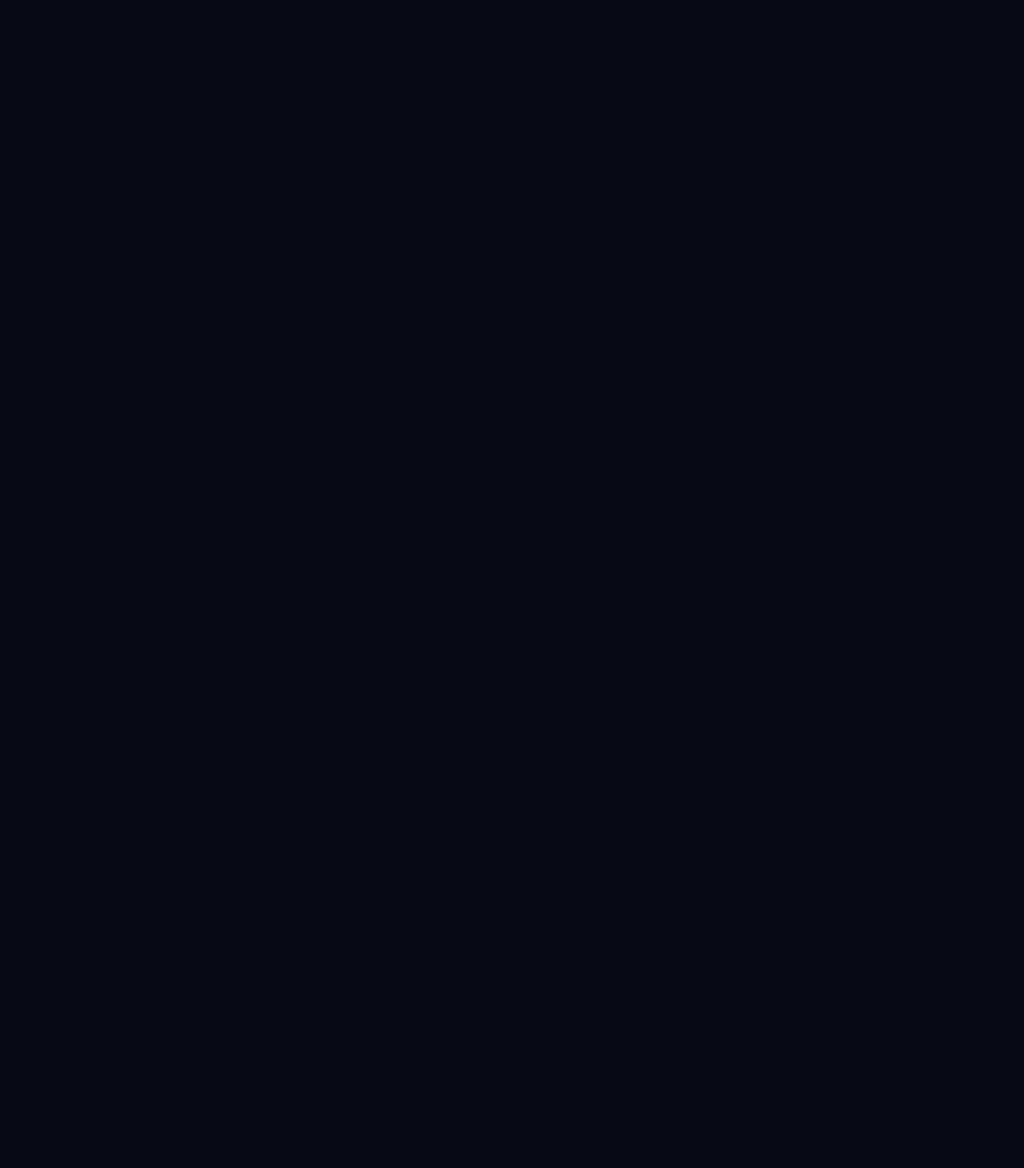
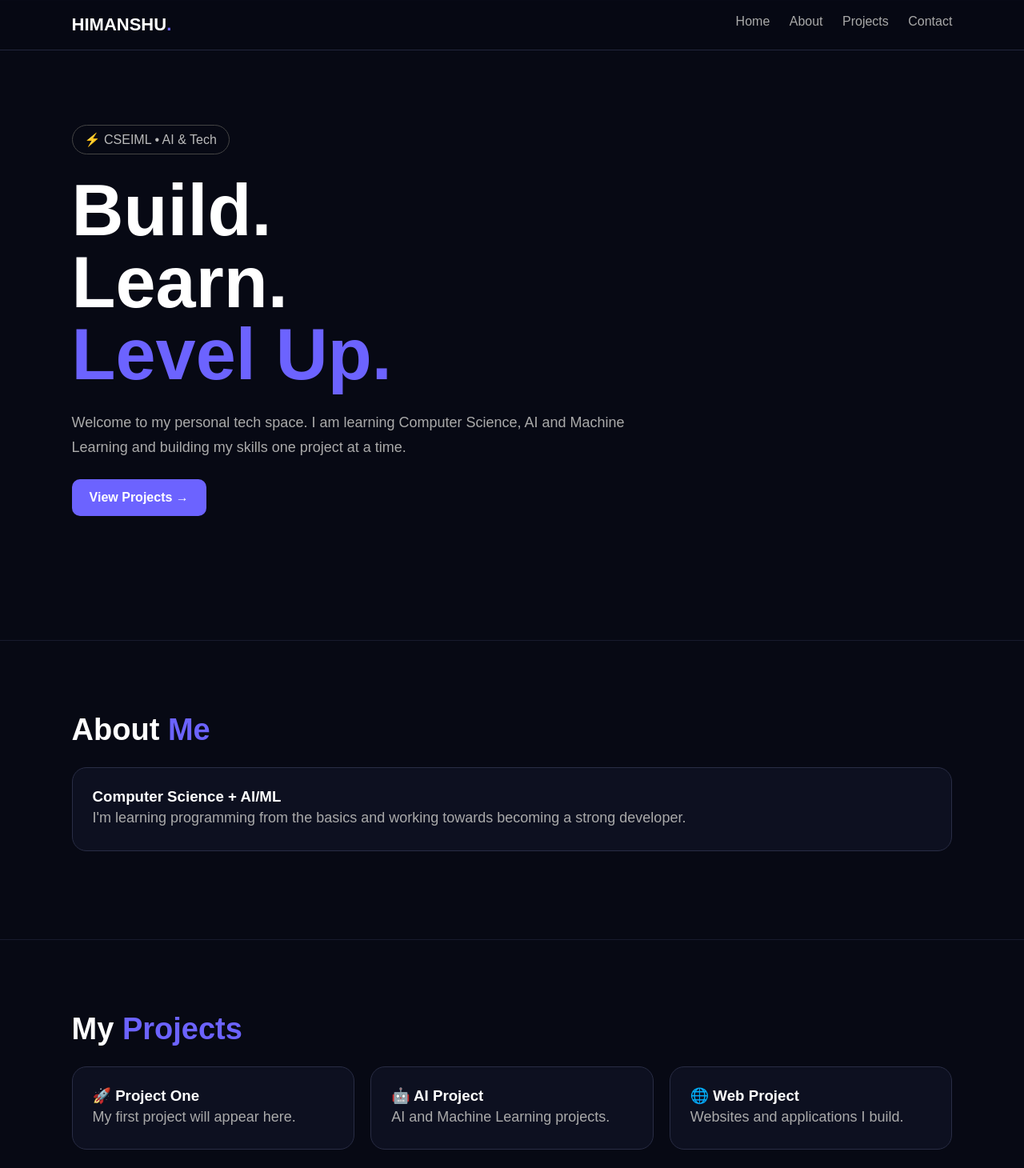
Before and after one commit to rajputhimanshuu049-netizen/himanshu123.github.io, a plain HTML site: page index.html in a window 1280 px wide. Shown: the top 1460 px of the page at 80% size. Before the commit the page ends 800 px from the top, so only its background shows below. Drawn offline with Linux system fonts and the light colour scheme.

Commit message:
Update index.html

```diff
--- a/index.html
+++ b/index.html
@@ -1,25 +1,18 @@
 <!DOCTYPE html>
-<html lang="en">
+<html>
 <head>
 <meta charset="UTF-8">
-<meta name="viewport" content="width=device-width, initial-scale=1.0">
-
+<meta name="viewport" content="width=device-width,initial-scale=1">
 <title>Himanshu | Tech</title>
 
 <style>
-*{
-    margin:0;
-    padding:0;
-    box-sizing:border-box;
-    scroll-behavior:smooth;
-}
-
+*{box-sizing:border-box;margin:0;padding:0}
+html{scroll-behavior:smooth}
 body{
-    font-family:Arial, sans-serif;
+font-family:Arial,sans-serif;
 background:#070914;
 color:white;
 }
-
 nav{
 position:fixed;
 top:0;
@@ -27,50 +20,148 @@ nav{
 padding:18px 7%;
 display:flex;
 justify-content:space-between;
-    align-items:center;
-    background:rgba(7,9,20,.9);
-    backdrop-filter:blur(10px);
-    border-bottom:1px solid #20243a;
-    z-index:100;
+background:#070914ee;
+border-bottom:1px solid #22263d;
+z-index:10;
 }
-
-.logo{
-    font-size:22px;
-    font-weight:bold;
-    letter-spacing:2px;
-}
-
-.logo span,
-h1 span,
-h2 span{
-    color:#6c63ff;
-}
-
-.navlinks{
-    display:flex;
-    gap:25px;
-}
-
-.navlinks a{
-    color:#aaaec5;
-    text-decoration:none;
-}
-
-.navlinks a:hover{
-    color:white;
-}
-
+.logo{font-size:22px;font-weight:bold}
+.logo span,h1 span,h2 span{color:#6c63ff}
+nav a{color:#aaa;text-decoration:none;margin-left:20px}
 .hero{
 min-height:100vh;
 display:flex;
 align-items:center;
-    padding:120px 7% 70px;
-    position:relative;
-    overflow:hidden;
+padding:100px 7%;
 }
+.hero div{max-width:750px}
+.badge{
+display:inline-block;
+padding:8px 15px;
+border:1px solid #444;
+border-radius:30px;
+margin-bottom:25px;
+color:#bbb;
+}
+h1{
+font-size:clamp(50px,10vw,90px);
+line-height:1;
+margin-bottom:25px;
+}
+p{
+font-size:18px;
+color:#aaa;
+line-height:1.7;
+}
+.btn{
+display:inline-block;
+margin-top:25px;
+padding:14px 22px;
+background:#6c63ff;
+color:white;
+border-radius:10px;
+text-decoration:none;
+font-weight:bold;
+}
+section{
+padding:90px 7%;
+border-top:1px solid #171b2d;
+}
+h2{font-size:38px;margin-bottom:25px}
+.card{
+background:#0d1020;
+border:1px solid #292d45;
+border-radius:18px;
+padding:25px;
+margin-bottom:20px;
+}
+.grid{
+display:grid;
+grid-template-columns:repeat(3,1fr);
+gap:20px;
+}
+@media(max-width:700px){
+nav a{display:none}
+.grid{grid-template-columns:1fr}
+}
+</style>
+</head>
 
-.hero:before{
-    content:"";
-    position:absolute;
-    width:400px;
-    height
+<body>
+
+<nav>
+<div class="logo">HIMANSHU<span>.</span></div>
+<div>
+<a href="#home">Home</a>
+<a href="#about">About</a>
+<a href="#projects">Projects</a>
+<a href="#contact">Contact</a>
+</div>
+</nav>
+
+<section class="hero" id="home">
+<div>
+<div class="badge">⚡ CSEIML • AI & Tech</div>
+
+<h1>Build.<br>Learn.<br><span>Level Up.</span></h1>
+
+<p>
+Welcome to my personal tech space.
+I am learning Computer Science, AI and Machine Learning
+and building my skills one project at a time.
+</p>
+
+<a class="btn" href="#projects">View Projects →</a>
+</div>
+</section>
+
+<section id="about">
+<h2>About <span>Me</span></h2>
+
+<div class="card">
+<h3>Computer Science + AI/ML</h3>
+<p>
+I'm learning programming from the basics and working
+towards becoming a strong developer.
+</p>
+</div>
+</section>
+
+<section id="projects">
+<h2>My <span>Projects</span></h2>
+
+<div class="grid">
+
+<div class="card">
+<h3>🚀 Project One</h3>
+<p>My first project will appear here.</p>
+</div>
+
+<div class="card">
+<h3>🤖 AI Project</h3>
+<p>AI and Machine Learning projects.</p>
+</div>
+
+<div class="card">
+<h3>🌐 Web Project</h3>
+<p>Websites and applications I build.</p>
+</div>
+
+</div>
+</section>
+
+<section id="contact">
+<h2>Let's <span>Connect</span></h2>
+
+<div class="card">
+<p>
+Thanks for visiting my website!
+</p>
+
+<a class="btn" href="mailto:your@email.com">
+Email Me
+</a>
+</div>
+</section>
+
+</body>
+</html>
```
Lines whose indentation alone changed are shown as unchanged.
